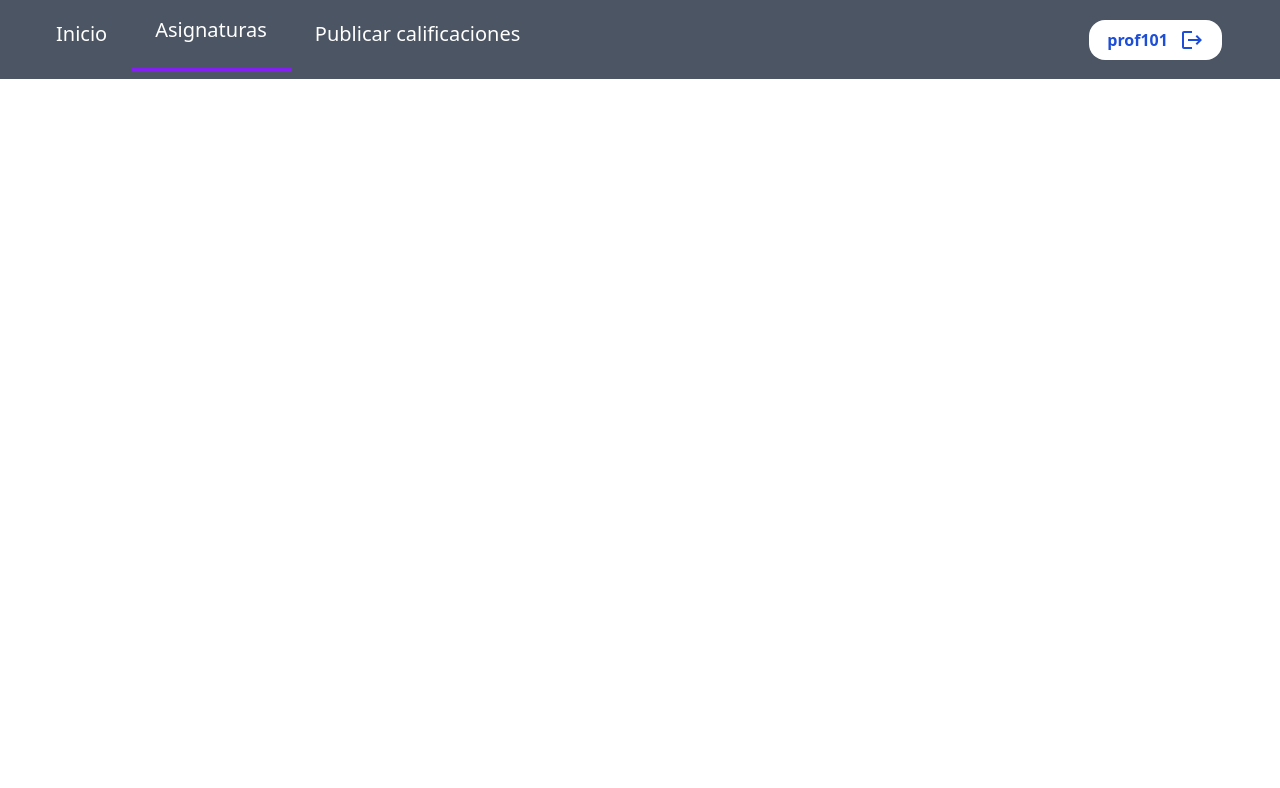
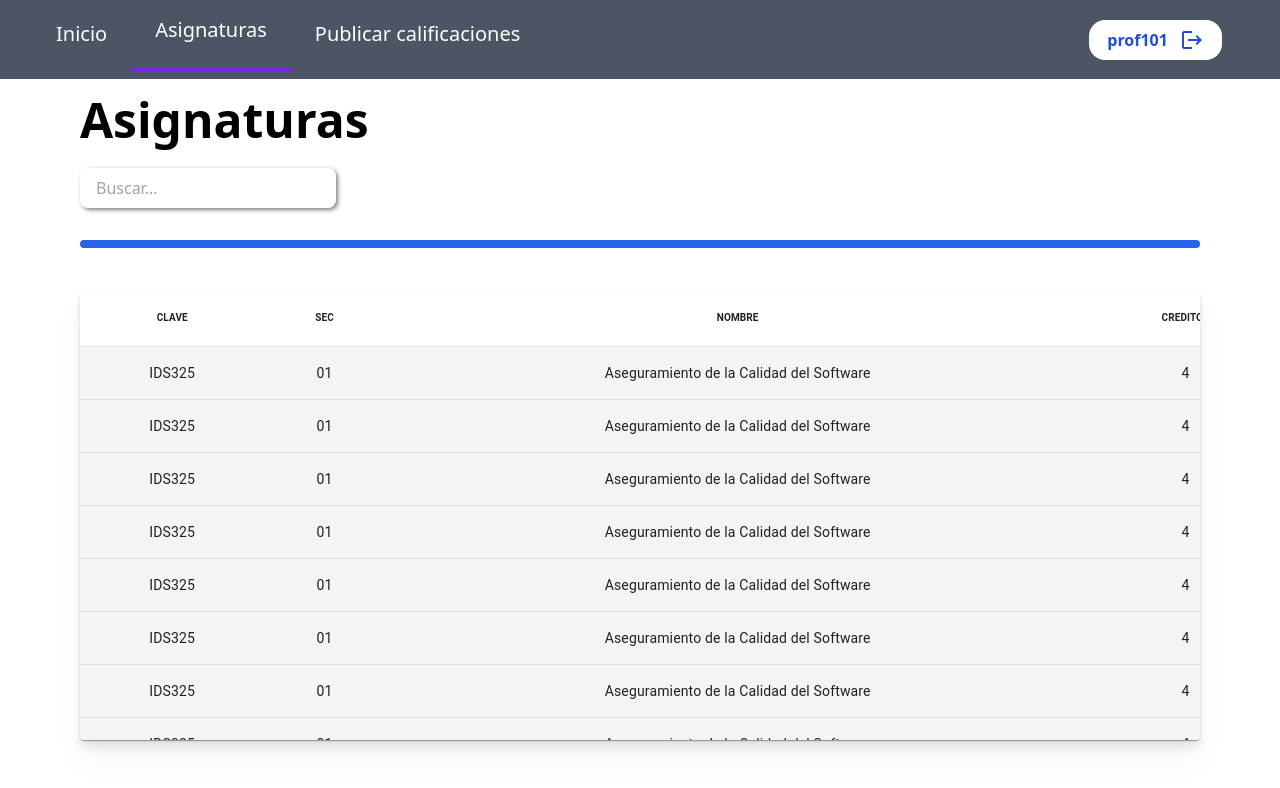
Before and after one commit to johan3118/cic-config, a Next.js app: page /profesor/asignaturas in a window 1280 px wide. Shown: the top 788 px of the page. Built offline with nearby package versions, Linux system fonts and the light colour scheme.

Commit message:
Cambios en las tablas de ADMIN y PROFESOR

```diff
--- a/app/admin/administrar/layout.js
+++ b/app/admin/administrar/layout.js
@@ -35,13 +35,15 @@ const Layout = ({children}) => {
 
       <main className="mt-20 flex flex-col items-left h-screen w-screen">
         <div className="mx-20">
-          <div id="ParteArriba" className=" w-full h-20 flex justify-between">
-            <h1 className="text-4xl font-bold" style={{}}>{titulo}</h1>
-            {/* <SearchBar/> */}
-            {usuariosActive ? <div className="flex items-end justify-end mr-10"><Link href={rutaRegistrar}>  <AddButton prop={``}/></Link> </div> :
-            <div> <Link href={rutaRegistrar}><AnadirButton /></Link> </div>}
+          <div id="ParteArriba" className=" w-full h-20 mb-8 flex flex-col justify-between ">
+            <h1 className="text-5xl font-bold mb-6" style={{}}>{titulo}</h1>
+            <div className=" flex justify-between mb-2 ">
+              <SearchBar/>
+              {usuariosActive ? <div className="flex items-center justify-center mr-10"><Link href={rutaRegistrar}>  <AddButton prop={`inline`}/></Link> </div> :
+              <div> <Link href={rutaRegistrar}><AnadirButton /></Link> </div>}
+            </div>
           </div>
-          <div className={`mt-2 bg-blue-600 h-2 transform flex justify-center items-center rounded-xl`} ></div>
+          <div className={`mt-14 bg-blue-600 h-2 transform flex justify-center items-center rounded-xl`} ></div>
           <div id="ParteTablas" className=" w-full h-2/3 flex justify-center items-center pt-20">
             {children}
           </div>
--- a/app/admin/page.js
+++ b/app/admin/page.js
@@ -4,7 +4,7 @@ export default function Home() {
   return (
     <main className=" text-3xl">
       <button>
-        <Link href="/">Home</Link>
+        {/* <Link href="/">Home</Link> */}
       </button>
     </main>
   )
--- a/app/components/AnadirButton.jsx
+++ b/app/components/AnadirButton.jsx
@@ -6,7 +6,7 @@ import AddIcon from "@mui/icons-material/Add";
 
 function AnadirButton() {
   return (
-    <button className="drop-shadow-lg bg-blue-500 hover:bg-blue-700 text-base text-white py-3 px-5 rounded-3xl m-2">
+    <button className="drop-shadow-lg bg-blue-500 hover:bg-blue-700 text-base text-white py-2 px-5 rounded-3xl m-2">
       Añadir
       <AddIcon style={{ marginLeft: "0.5rem" }} />
     </button>
--- a/app/components/SearchBar.jsx
+++ b/app/components/SearchBar.jsx
@@ -11,7 +11,7 @@ const SearchBar = ({ style }) => {
 
   return (
     <div
-      className={style}
+      className={`${style} w-64 h-10 flex justify-between items-center px-4 py-2 rounded-lg`}
       style={{
         boxShadow: "2px 2px 4px rgba(0, 0, 0, 0.5)",
       }}
--- a/app/profesor/asignaturas/page.js
+++ b/app/profesor/asignaturas/page.js
@@ -1,11 +1,37 @@
 import Link from "next/link"
+import SearchBar from "@/app/components/SearchBar"
+import TablaAula from "@/app/components/TablaAula";
 
 export default function Home() {
+
+  const headers = ['CLAVE', 'SEC','NOMBRE', 'CREDITOS'];
+
+  const data = [
+    { ID: 'IDS325', SEC: '01', NOMBRE: 'Aseguramiento de la Calidad del Software', CREDITOS: '4'},
+    { ID: 'IDS325', SEC: '01', NOMBRE: 'Aseguramiento de la Calidad del Software', CREDITOS: '4'},
+    { ID: 'IDS325', SEC: '01', NOMBRE: 'Aseguramiento de la Calidad del Software', CREDITOS: '4'},
+    { ID: 'IDS325', SEC: '01', NOMBRE: 'Aseguramiento de la Calidad del Software', CREDITOS: '4'},
+    { ID: 'IDS325', SEC: '01', NOMBRE: 'Aseguramiento de la Calidad del Software', CREDITOS: '4'},
+    { ID: 'IDS325', SEC: '01', NOMBRE: 'Aseguramiento de la Calidad del Software', CREDITOS: '4'},
+    { ID: 'IDS325', SEC: '01', NOMBRE: 'Aseguramiento de la Calidad del Software', CREDITOS: '4'},
+    { ID: 'IDS325', SEC: '01', NOMBRE: 'Aseguramiento de la Calidad del Software', CREDITOS: '4'},
+    { ID: 'IDS325', SEC: '01', NOMBRE: 'Aseguramiento de la Calidad del Software', CREDITOS: '4'},
+  ];
+
     return (
-      <main className=" text-3xl">
-        <button>
-          <Link href="/profesor/asignaturas">Asignaturas</Link>
-        </button>
+      <main className="mt-24 flex flex-col items-left h-screen w-screen">
+        <div className="mx-20">
+          <div id="ParteArriba" className=" w-full h-20 mb-8 flex flex-col justify-between ">
+            <h1 className="text-5xl font-bold mb-6" style={{}}>Asignaturas</h1>
+            <div className=" flex justify-between mb-4 ">
+              <SearchBar/>
+            </div>
+          </div>
+          <div className={`mt-16 bg-blue-600 h-2 transform flex justify-center items-center rounded-xl`} ></div>
+          <div id="ParteTablas" className=" w-full h-2/3 flex justify-center items-center pt-20">
+            <TablaAula headers={headers} data={data}/>
+          </div>
+        </div>
       </main>
     )
   }
```
